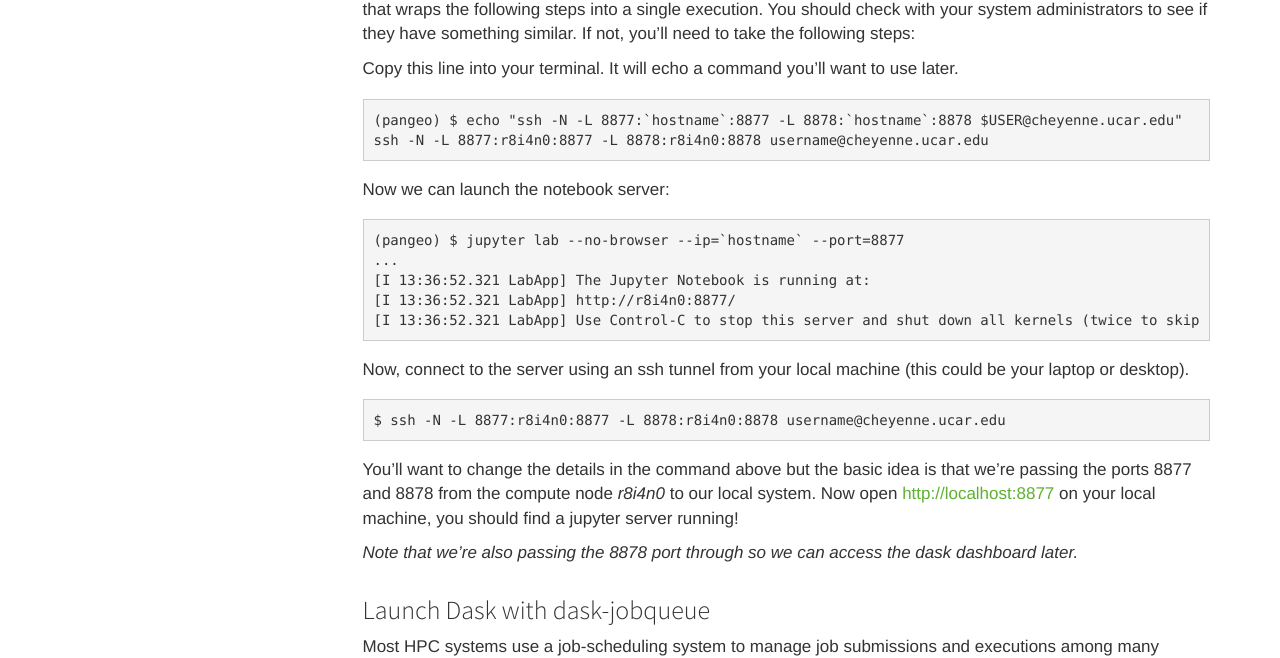
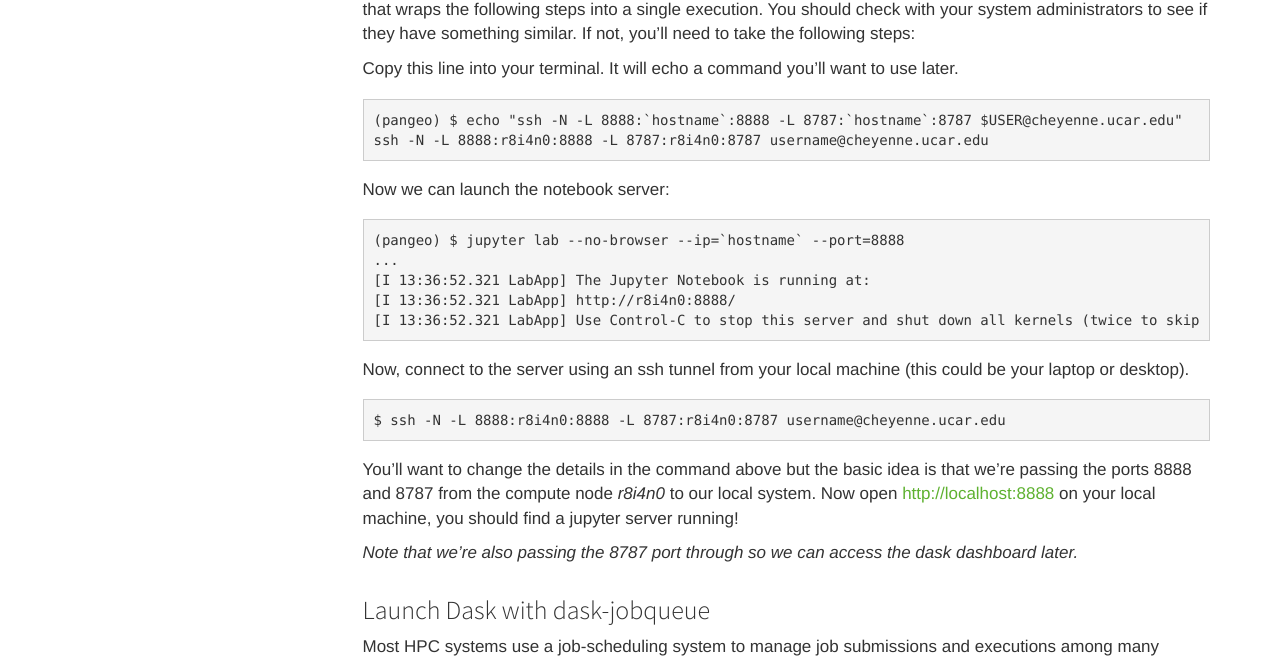
Before and after one commit to pangeo-data/pangeo, a Sphinx documentation site: the page built from docs/setup_guides/hpc.rst, in a window 1280 px wide and 900 px high, scrolled down 2635 px. Shown: the part 148-806 px from the top of the window. Built offline with Sphinx 7.4.7, drawn with Linux system fonts in a browser that asks for light colours; nearby versions of some CDN libraries; library files that are not in the unit come from our copies; pages that are not in the unit, such as notebooks, are missing from menus; the version number could not be read and is left out; some of the changed text lies outside the part shown.

Commit message:
use default ports for examples

```diff
--- a/docs/setup_guides/hpc.rst
+++ b/docs/setup_guides/hpc.rst
@@ -163,17 +163,17 @@ later.
 
 ::
 
-    (pangeo) $ echo "ssh -N -L 8877:`hostname`:8877 -L 8878:`hostname`:8878 $USER@cheyenne.ucar.edu"
-    ssh -N -L 8877:r8i4n0:8877 -L 8878:r8i4n0:8878 username@cheyenne.ucar.edu
+    (pangeo) $ echo "ssh -N -L 8888:`hostname`:8888 -L 8787:`hostname`:8787 $USER@cheyenne.ucar.edu"
+    ssh -N -L 8888:r8i4n0:8888 -L 8787:r8i4n0:8787 username@cheyenne.ucar.edu
 
 Now we can launch the notebook server:
 
 ::
 
-    (pangeo) $ jupyter lab --no-browser --ip=`hostname` --port=8877
+    (pangeo) $ jupyter lab --no-browser --ip=`hostname` --port=8888
     ...
     [I 13:36:52.321 LabApp] The Jupyter Notebook is running at:
-    [I 13:36:52.321 LabApp] http://r8i4n0:8877/
+    [I 13:36:52.321 LabApp] http://r8i4n0:8888/
     [I 13:36:52.321 LabApp] Use Control-C to stop this server and shut down all kernels (twice to skip confirmation).
 
 Now, connect to the server using an ssh tunnel from your local machine
@@ -181,14 +181,14 @@ Now, connect to the server using an ssh tunnel from your local machine
 
 ::
 
-    $ ssh -N -L 8877:r8i4n0:8877 -L 8878:r8i4n0:8878 username@cheyenne.ucar.edu
+    $ ssh -N -L 8888:r8i4n0:8888 -L 8787:r8i4n0:8787 username@cheyenne.ucar.edu
 
 You'll want to change the details in the command above but the basic idea is
-that we're passing the ports 8877 and 8878 from the compute node `r8i4n0` to our
-local system. Now open http://localhost:8877 on your local machine, you should
+that we're passing the ports 8888 and 8787 from the compute node `r8i4n0` to our
+local system. Now open http://localhost:8888 on your local machine, you should
 find a jupyter server running!
 
-*Note that we're also passing the 8878 port through so we can access the dask
+*Note that we're also passing the 8787 port through so we can access the dask
 dashboard later.*
 
 
@@ -246,10 +246,10 @@ cluster. MPI is **NOT** used for communication by dask.
    .. code:: bash
 
        Run the following command from your local machine:
-       ssh -N -L 8877:r7i3n13:8877 -L 8878:r7i3n13:8787 username@cheyenne.ucar.edu
+       ssh -N -L 8888:r7i3n13:8888 -L 8787:r7i3n13:8787 username@cheyenne.ucar.edu
        Then open the following URLs:
-           Jupyter lab: http://localhost:8877
-           Dask dashboard: http://localhost:8878
+           Jupyter lab: http://localhost:8888
+           Dask dashboard: http://localhost:8787
 
    It may be ncessessary to modify the included scripts to use different PBS
    project number, conda environment, or notebook directory.
@@ -350,7 +350,7 @@ From your same session on the login node, run the following code:
 
     client.run_on_scheduler(start_jlab)
 
-    print("ssh -N -L 8787:%s:8787 -L 8888:%s:8888 cheyenne.ucar.edu" % (host, host))
+    print("ssh -N -L 8888:%s:8888  -L 8787:%s:8787 cheyenne.ucar.edu" % (host, host))
 
 This should print out a statement like the following:
 
```
